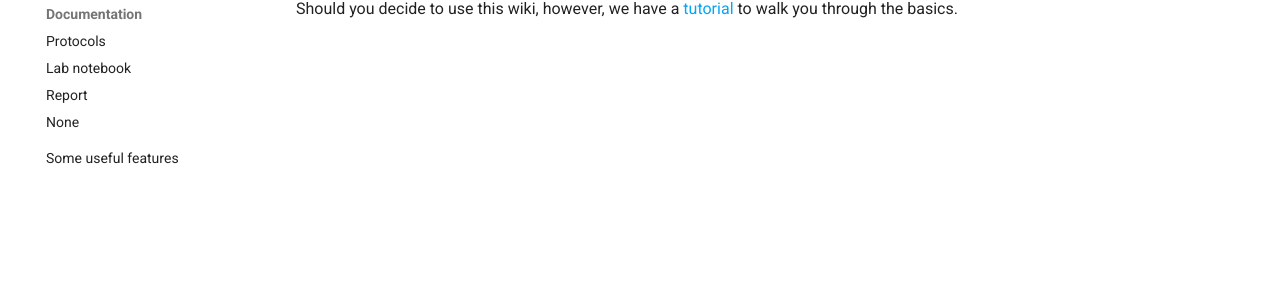
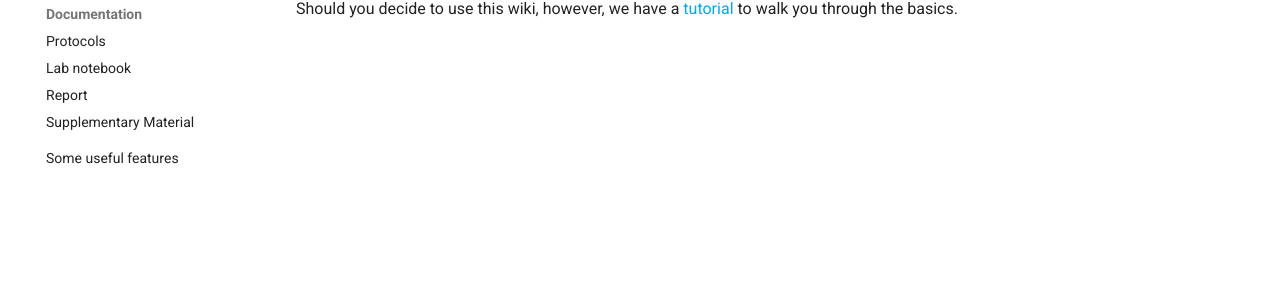
Before and after one commit to idec-teams/2025_Edinburgh, an MkDocs documentation site: the page built from docs/index.md, in a window 1280 px wide. Shown: the part 276-582 px from the top of the page. Built offline with MkDocs 1.6.1 and Material for MkDocs 9.7.7, drawn with Linux system fonts in a browser that asks for light colours; comment, search, counter and statistics services are not loaded; some of the changed lines change nothing that is shown.

Commit message:
Update mkdocs.yml

```diff
--- a/mkdocs.yml
+++ b/mkdocs.yml
@@ -50,5 +50,5 @@ nav:
       - Protocols: documentation/protocols.md
       - Lab notebook: documentation/notebook.md
       - Report: documentation/report.md
-      - Supplementary Material/sup.md
+      - Supplementary Material: documentation/sup.md
   - Some useful features: useful_features.md
```
